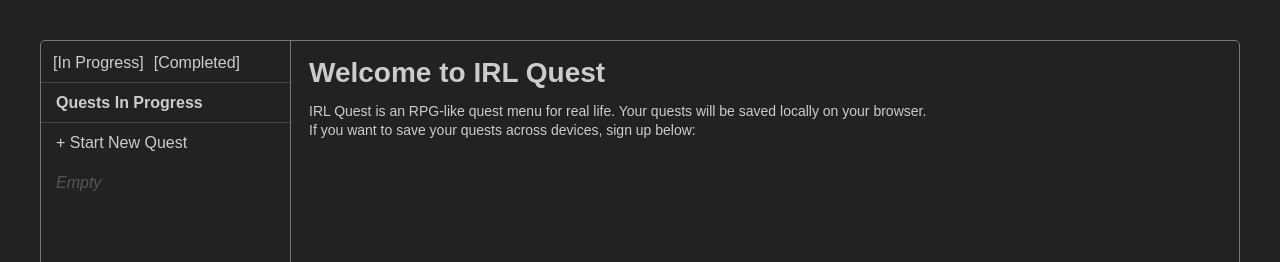
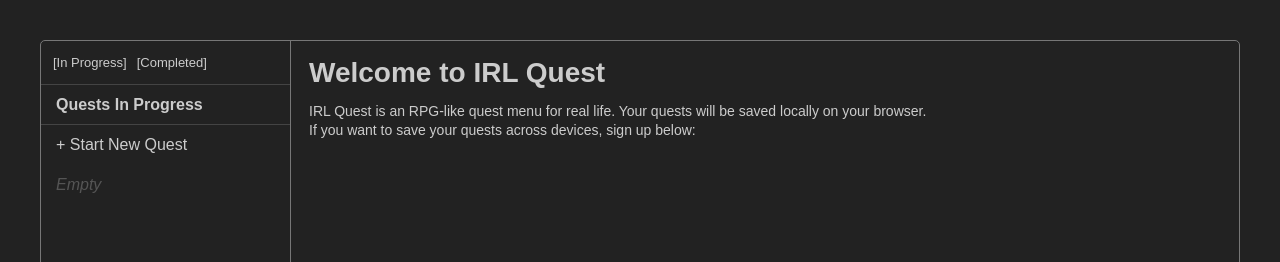
Before and after one commit to martymagaan/irlquest, a React (Create React App) app: page / in a window 1280 px wide. Shown: the top 262 px of the page. Built offline with nearby package versions, Linux system fonts and the light colour scheme.

Commit message:
feat: refactor style selectors

```diff
--- a/src/App.css
+++ b/src/App.css
@@ -49,7 +49,9 @@
 }
 
 .quest-list-tabs {
-  padding: 12px 12px 0;
+  padding: 12px;
+  font-size: 13px;
+  text-decoration: underline;
 }
 
 .button {
@@ -64,7 +66,7 @@
 .QuestList ul {
   width: 100%;
   margin: 0;
-  padding: 10px 0;
+  padding: 0;
   list-style-type: none;
 }
 
@@ -72,27 +74,29 @@
   padding: 10px 15px;
   cursor: pointer;
 }
-.QuestList li:hover {
+
+.side-button {
+  padding: 10px 15px;
+  cursor: pointer;
+  user-select: none;
+}
+
+.QuestList li:hover, .side-item:hover {
   background: rgba(255,255,255,0.05);
 }
 
-.QuestList li.list-section-head {
+.QuestList .list-section-head {
+  padding: 10px 15px;
   border-top: 1px solid #444;
   border-bottom: 1px solid #444;
   font-weight: bold;
   cursor: default;
 }
-.QuestList li.list-section-head {
-  background: transparent;
-}
 
-.QuestList li.message {
+.QuestList .message {
+  padding: 10px 15px;
   color: #555;
   font-style: italic;
-  cursor: default;
-}
-.QuestList li.message:hover{
-  background: transparent;
 }
 
 .selected, .selected:hover {
```
